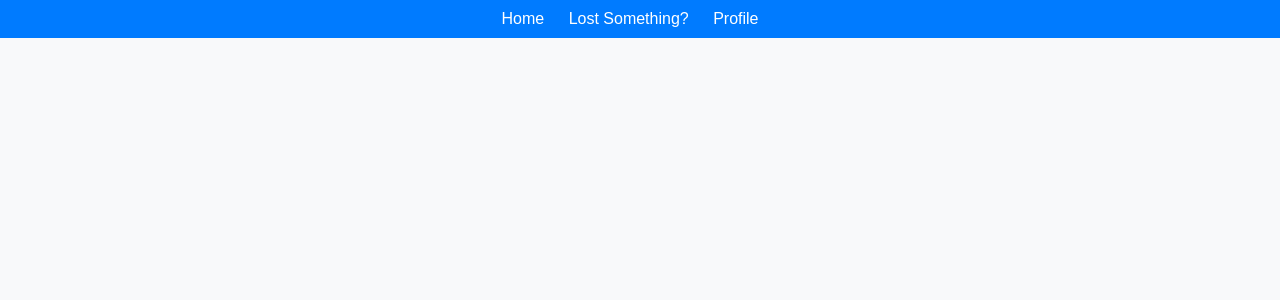
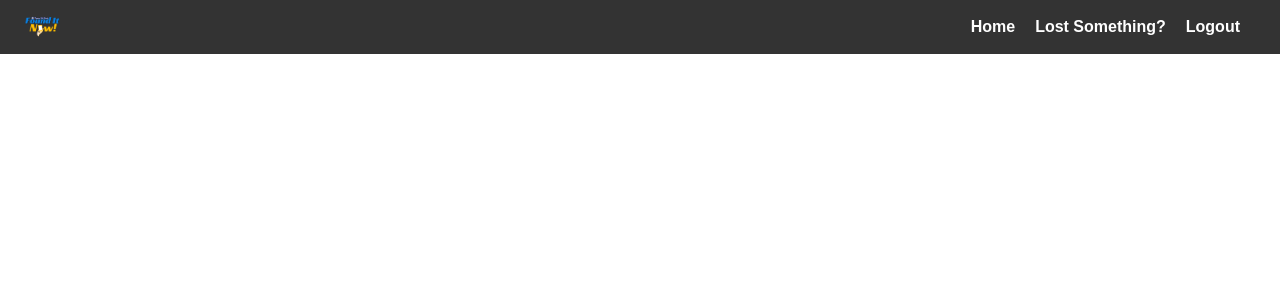
Before and after one commit to Jyra-Villanueva/websys_FoundItNow, a PHP site: page /header.php in a window 1280 px wide. Shown: the top 300 px of the page. Run offline with PHP 8.4, Linux system fonts and the light colour scheme.

Commit message:
di ko maayos yung logo

```diff
--- a/components/navigator.php
+++ b/components/navigator.php
@@ -10,10 +10,13 @@
 <body>
 
    <nav>
+       <div class="logo">
+           <img src="../images/Found.png" alt="Logo">
+       </div>
        <ul>
            <li><a href="../pages/dashboard.php">Home</a></li>
            <li><a href="../pages/questionaire.php">Lost Something?</a></li>
-           <li><a href="#">Profile</a></li>
+           <li><a href="../login/logout.php">Logout</a></li>
        </ul>
    </nav>
 
--- a/css/cssnavigator.css
+++ b/css/cssnavigator.css
@@ -1,43 +1,43 @@
-/* cssdashboard.css */
+/* Resetting default margin and padding */
+* {
+    margin: 0;
+    padding: 0;
+    box-sizing: border-box;
+}
 
 body {
     font-family: Arial, sans-serif;
-    background-color: #f8f9fa;
-    margin: 0;
-    padding: 0;
 }
 
-.logo {
-    text-align: center;
-    margin-top: 20px;
+nav {
+    background-color: #333;
+    color: #fff;
+    display: flex;
+    justify-content: space-between;
+    align-items: center;
+    padding: 10px 20px;
 }
 
 .logo img {
-    width: 100px; /* Adjust the width as needed */
+    height: 30px; /* Adjust the height as needed */
 }
 
-nav {
-    background-color: #007bff;
-    padding: 10px 0;
+nav ul {
+    list-style: none;
+    display: flex;
 }
 
-ul {
-    list-style-type: none;
-    margin: 0;
-    padding: 0;
-    text-align: center;
-}
-
-li {
-    display: inline;
+nav ul li {
     margin-right: 20px;
 }
 
-a {
+nav ul li a {
+    text-decoration: none;
     color: #fff;
-    text-decoration: none;
+    font-weight: bold;
+    transition: color 0.3s ease;
 }
 
-a:hover {
-    text-decoration: underline;
+nav ul li a:hover {
+    color: #ffd700; /* Change color on hover */
 }
```
Also changed, not shown: css/csslanding.css (line endings or trailing spaces), images/Found.png (added).
